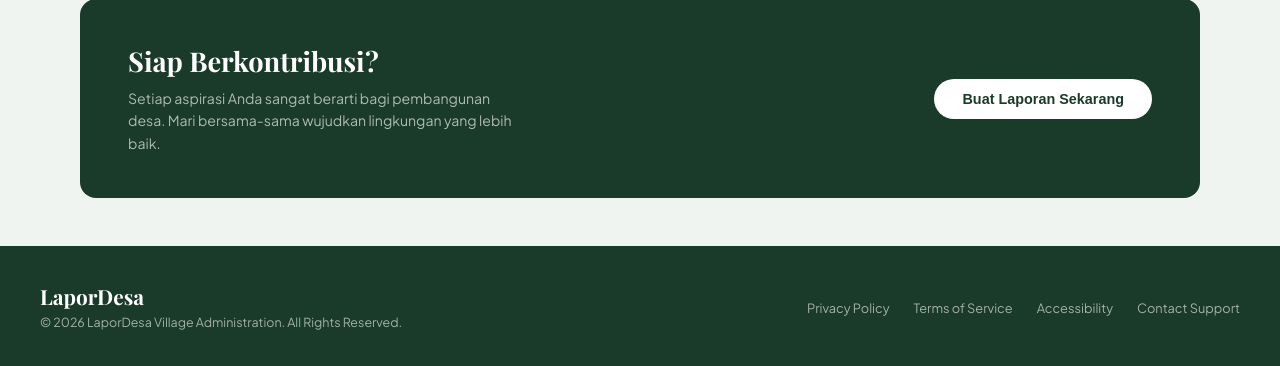
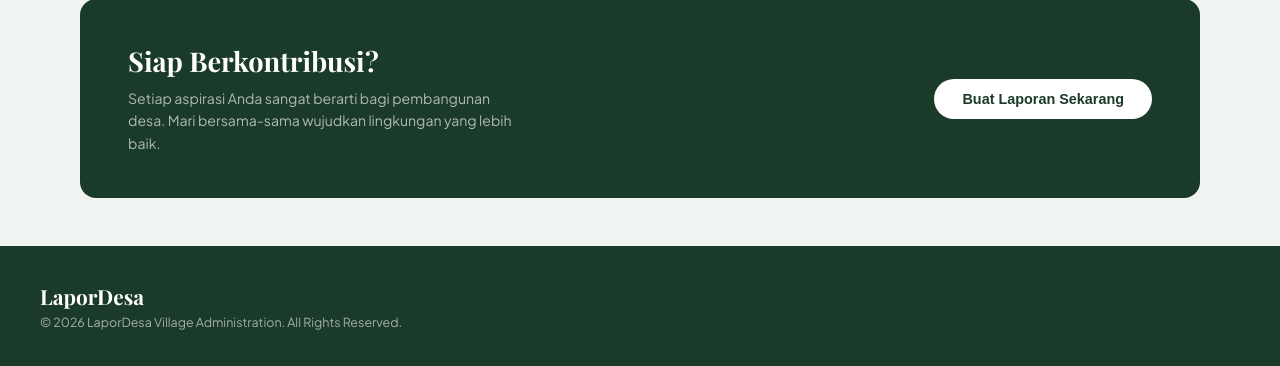
Before and after one commit to Changse11/LaporDesa, a PHP site: page /RPL/index.php in a window 1280 px wide. Shown: the part 1049-1415 px from the top of the page. Run offline with PHP 8.4, Linux system fonts and the light colour scheme.

Commit message:
Update RPL

```diff
--- a/pages/includes/footer.php
+++ b/pages/includes/footer.php
@@ -3,12 +3,6 @@
     <div class="footer-brand">LaporDesa</div>
     <div class="footer-copy">© 2026 LaporDesa Village Administration. All Rights Reserved.</div>
   </div>
-  <ul class="footer-links">
-    <li><a href="#">Privacy Policy</a></li>
-    <li><a href="#">Terms of Service</a></li>
-    <li><a href="#">Accessibility</a></li>
-    <li><a href="#">Contact Support</a></li>
-  </ul>
 </footer>
 
 <script src="/RPL/assets/js/script.js"></script>
```
